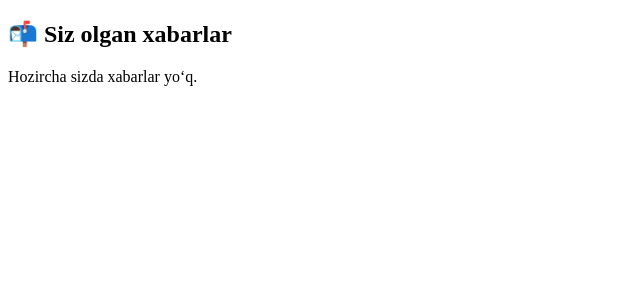
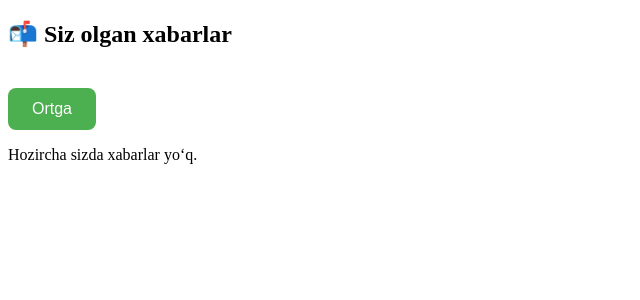
Before and after one commit to Jahongir1202/MessageControl, a Django app: template templates/my_messages.html in a window 1280 px wide. Shown: the top 300 px of the page, without its empty margins (0-640 px from the left). Run offline with Django 5.2, Linux system fonts and the light colour scheme; the template is opened without the code that fills it, so the values that code supplies are empty.

Commit message:
new reoad2

```diff
--- a/templates/my_messages.html
+++ b/templates/my_messages.html
@@ -5,8 +5,29 @@
     <title>Mening xabarlarim</title>
 </head>
 <body>
+    <style>
+        .reload-btn {
+            background-color: #4CAF50;
+            color: white;
+            padding: 12px 24px;
+            font-size: 16px;
+            border: none;
+            border-radius: 8px;
+            cursor: pointer;
+            transition: background-color 0.3s ease;
+            margin-top: 20px;
+        }
+
+        .reload-btn:hover {
+            background-color: #45a049;
+        }
+
+        .reload-btn:active {
+            background-color: #3e8e41;
+        }
+    </style>
     <h2>📬 Siz olgan xabarlar</h2>
-
+    <a href="{% url 'show_last_message' %}"><button class="reload-btn" >Ortga</button></a>
     {% for msg in messages %}
         <div>
             📩 {{ msg.text }}<br>
```
Also changed, not shown: templates/list.html (+24 -1 lines), account/migrations/0008_arxiv.py (added), db.sqlite3, media/qrcodes/testing_qr.png (added), media/qrcodes/testing_qr_FUISUVL.png (added), 4 other files.
